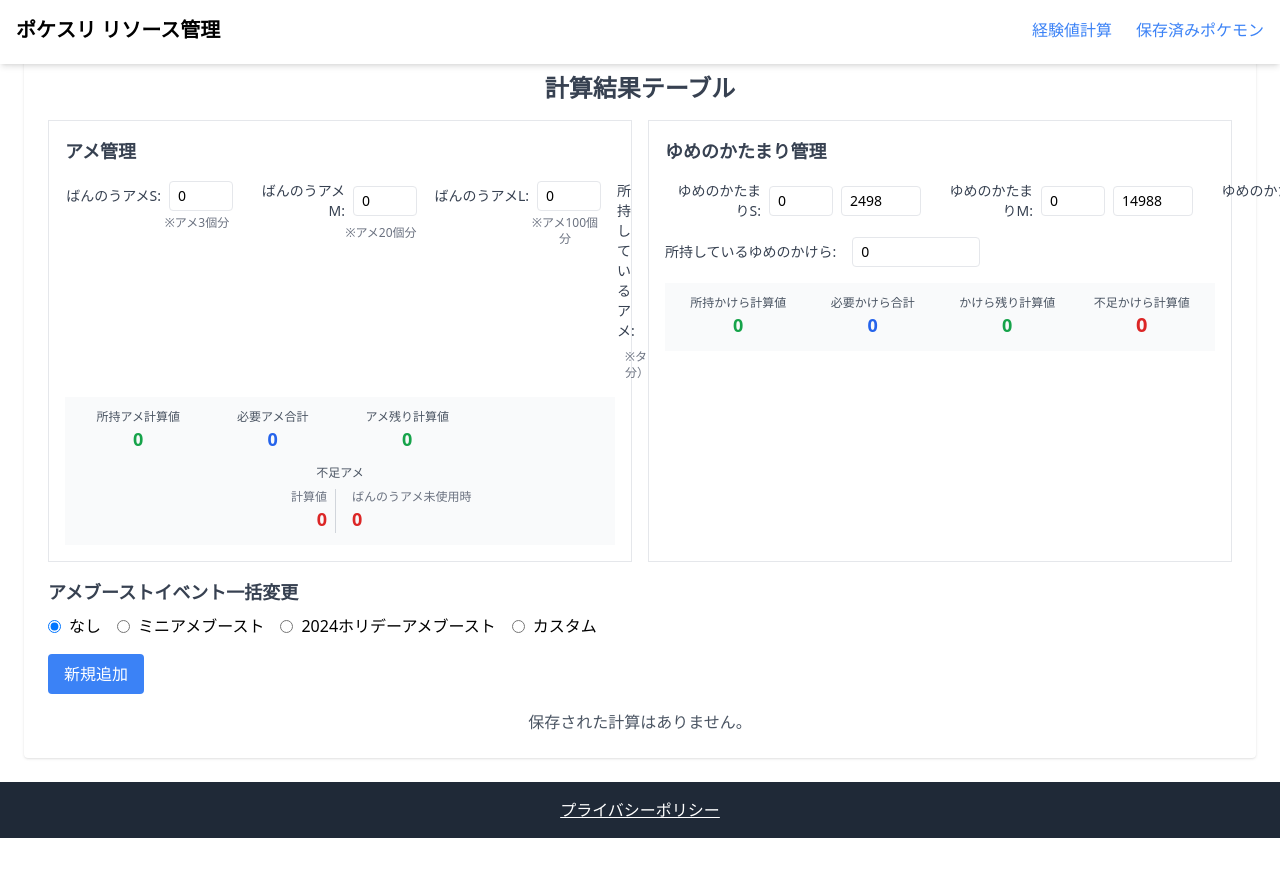
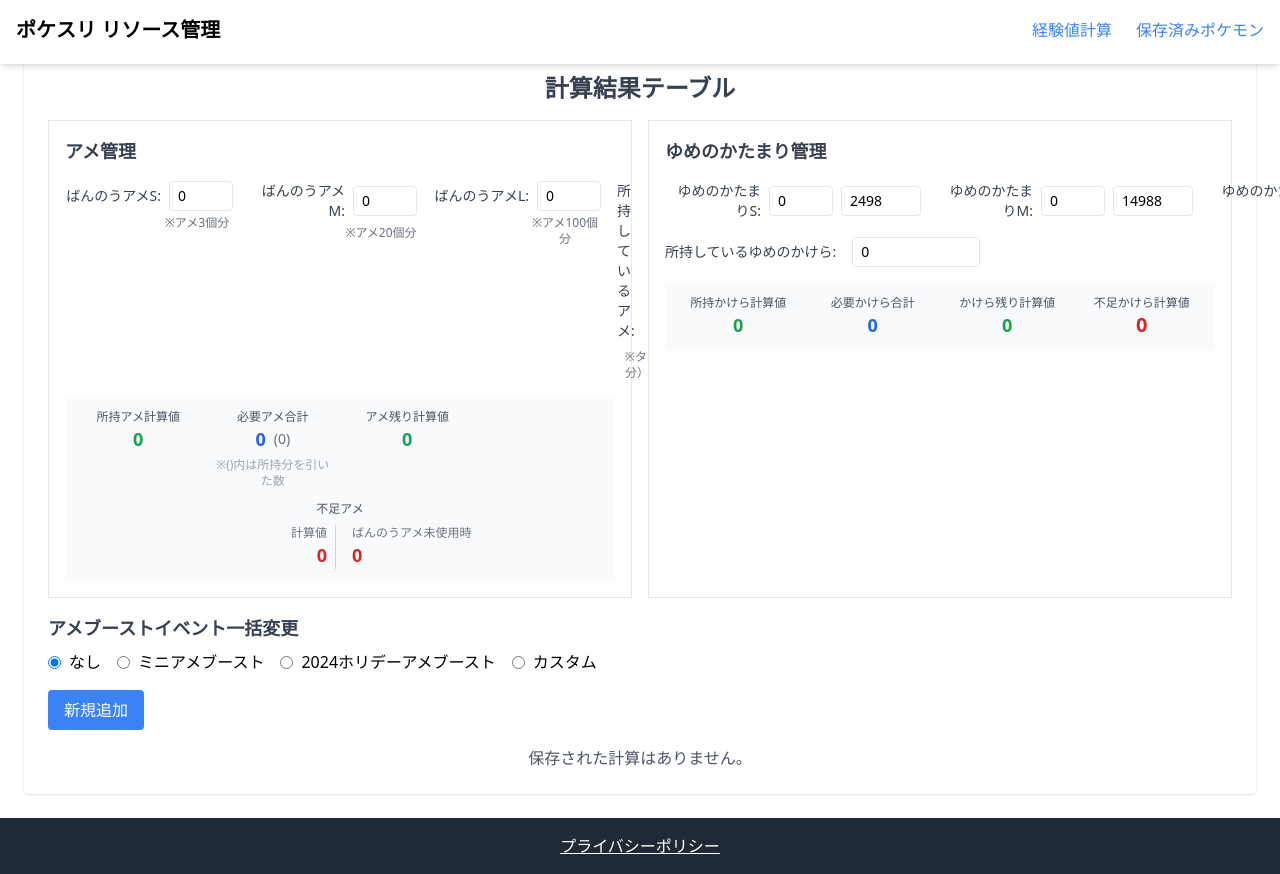
Before and after one commit to SH11235/pokemonsleep-management, a React (Vite) app: page /pokemonsleep-management/list in a window 1280 px wide. Shown: the top 874 px of the page. Before the commit the page ends 838 px from the top, so only its background shows below. Built offline with nearby package versions, Linux system fonts and the light colour scheme.

Commit message:
必要アメ合計の表示を改善し、所持分を引いた数を明示する注釈を追加

```diff
--- a/src/components/UniversalCandyForm.tsx
+++ b/src/components/UniversalCandyForm.tsx
@@ -91,8 +91,18 @@ export const UniversalCandyForm = ({
                         <div className="text-gray-600 text-xs">
                             必要アメ合計
                         </div>
-                        <div className="text-blue-600 font-semibold text-lg">
-                            {totalCandy}
+                        <div className="flex flex-col items-center">
+                            <div className="flex items-center gap-2">
+                                <div className="text-blue-600 font-semibold text-lg">
+                                    {totalCandy}
+                                </div>
+                                <div className="text-gray-500 text-sm">
+                                    ({totalLackingCandy})
+                                </div>
+                            </div>
+                            <div className="text-gray-400 text-xs mt-1">
+                                ※()内は所持分を引いた数
+                            </div>
                         </div>
                     </div>
                     <div className="text-center">
```
